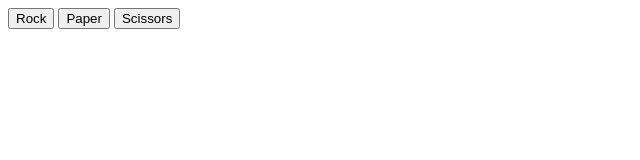
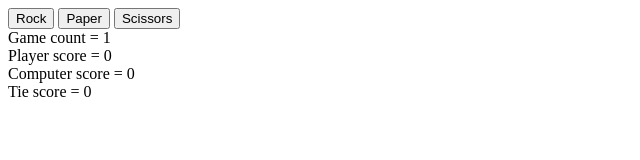
Before and after one commit to jellohead/rock-paper-scissors, a plain HTML site: page index.html in a window 1280 px wide. Both pictures are taken after a click on the button "Rock". Shown: the whole page, without its empty margins (0-640 px from the left). Drawn offline with Linux system fonts and the light colour scheme.

Commit message:
Game count updates html now
Other running scores not working yet

```diff
--- a/index.html
+++ b/index.html
@@ -1,8 +1,9 @@
 <!DOCTYPE html>
 <html lang="en">
 
+<meta charset="UTF-8">
+
 <head>
-    <meta charset="UTF-8">
     <title>Rock Paper Scissors</title>
     <script src="rps.js" defer></script>
     <link rel="stylesheet" href="style.css">
@@ -16,10 +17,13 @@
         <button id="paper" class="paper">Paper</button>
         <button id="scissors" class="scissors">Scissors</button>
     </div>
+    <div id=gameCount>Game count = 0</div>
+    <div id=playerScore>Player score = 0</div>
+    <div id=computerScore>Computer score = 0</div>
+    <div id=tieScore>Tie score = 0</div>
 
-    <div>
-        <div id="results"></div>
-    </div>
+    <div id="results"></div>
+
 
 </body>
 
--- a/rps.js
+++ b/rps.js
@@ -4,12 +4,10 @@
 // paper > rock
 // scissors > paper
 
-console.log("Hello, world!");
-
 const myArray = ["rock", "paper", "scissors"];
 
 computerSelection = () => {
-    console.log("in the computerSelection function");
+    // console.log("in the computerSelection function");
     let computerChoice = myArray[Math.floor(Math.random() * myArray.length)];
     console.log("computerChoice = " + computerChoice);
     return computerChoice;
@@ -51,7 +49,6 @@ playRound = (playerChoice, computerChoice) => {
             }
             return gameResult;
     }
-
 }
 
 logToDiv = () => {
@@ -59,41 +56,51 @@ logToDiv = () => {
     output.innerHTML = "Hello log world";
 }
 
-game = () => {
-    // this function doesn't actually do anything anymore
-
-    /* call playRound() here and play a
- game that keeps score and reports a winner or loser
-    at the end */
-    console.log("in the game function");
-
-    // const buttons = document.querySelectorAll('button');
-    // buttons.forEach((button) => {
-    //     button.addEventListener('click', () => {
-    //         // add code to play a round once button is clicked
-
-    //         console.log(button.id); //logs which button is clicked
-    //         console.log(typeof button.id);
-
-    //         return button.id;
-    //     });
-    // });
-
-
-
-    console.log("Game result is " + playRound(playerSelection(button.id), computerSelection()));
-}
-
+let runningScorePlayer = 0,
+    runningScoreComputer = 0,
+    tieScore = 0,
+    countGames = 0,
+    paragraph,
+    text;
 const buttons = document.querySelectorAll('button');
 buttons.forEach((button) => {
     button.addEventListener('click', () => {
         // add code to play a round once button is clicked
+        countGames = ++countGames;
+        // update gameCount div
+        let gameNumber = document.getElementById('gameCount');
+        gameNumber.textContent = `Game count = ${countGames}`;
 
-        console.log(button.id); //logs which button is clicked
-        console.log(typeof button.id);
+
+        console.log("countGames = " + countGames);
+        console.log("playerSelction and button clicked = " + button.id); //logs which button is clicked
+        // console.log(typeof button.id);
         playerSelection = button.id;
-        console.log("gameResult is " + playRound(playerSelection, computerSelection()));
-        // console.log("gameResult is " + gameResult);
 
+        gameResult = playRound(playerSelection, computerSelection());
+
+        console.log("gameResult after play= " + gameResult);
+        //running score
+
+
+        switch (gameResult) {
+            case "tie":
+                tieScore = tieScore + 1;
+                break;
+            case "won":
+                runningScorePlayer = runningScorePlayer + 1;
+                break;
+            case "lost":
+                runningScoreComputer = runningScoreComputer + 1;
+                break;
+        }
+
+        console.log("Running score: \n" + "Player = " + runningScorePlayer + "\nComputer = " + runningScoreComputer + "\nTie = " + tieScore);
+
+
+
+        if (countGames === 5) {
+            console.log("Completed 5 games");
+        }
     });
 });
```
